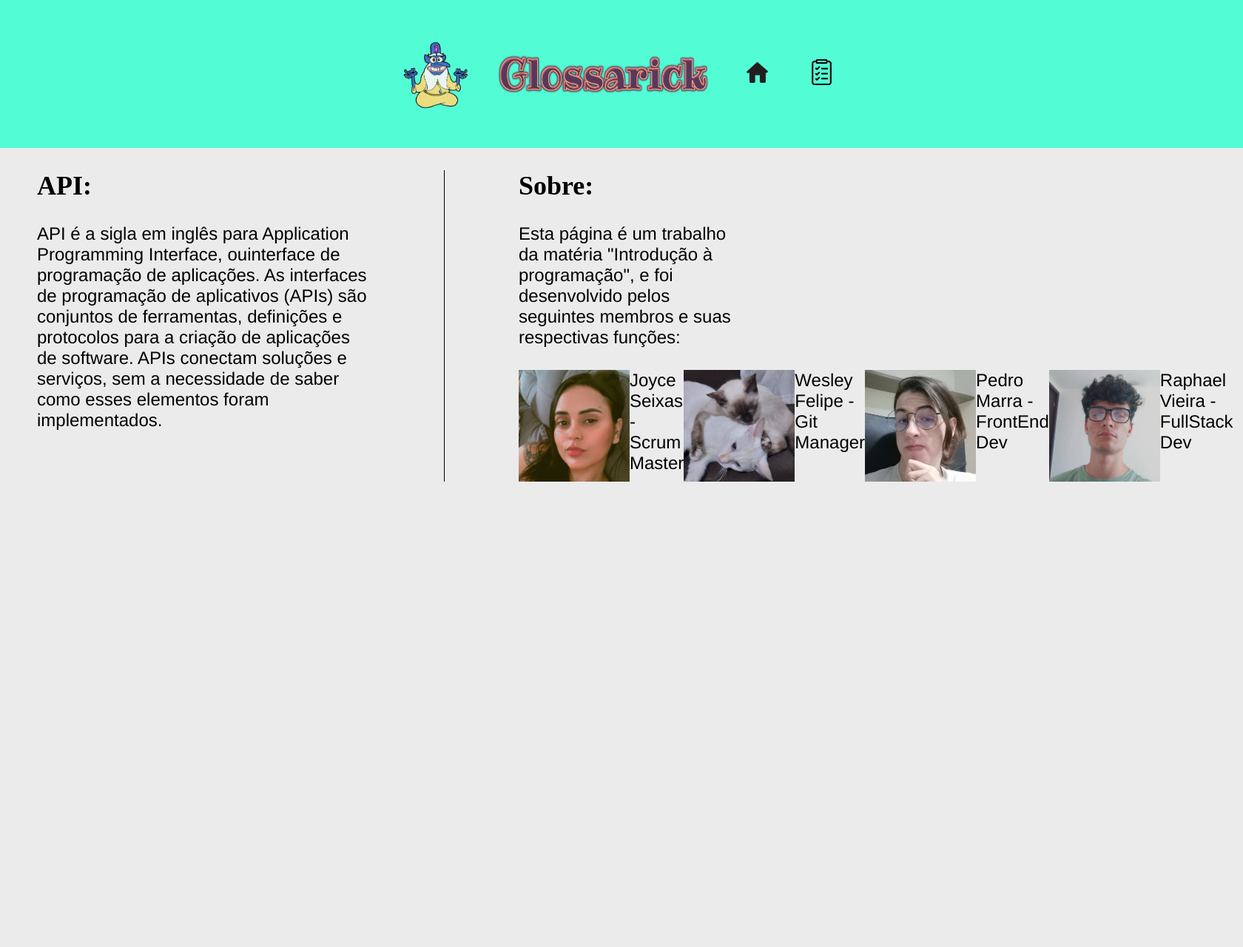
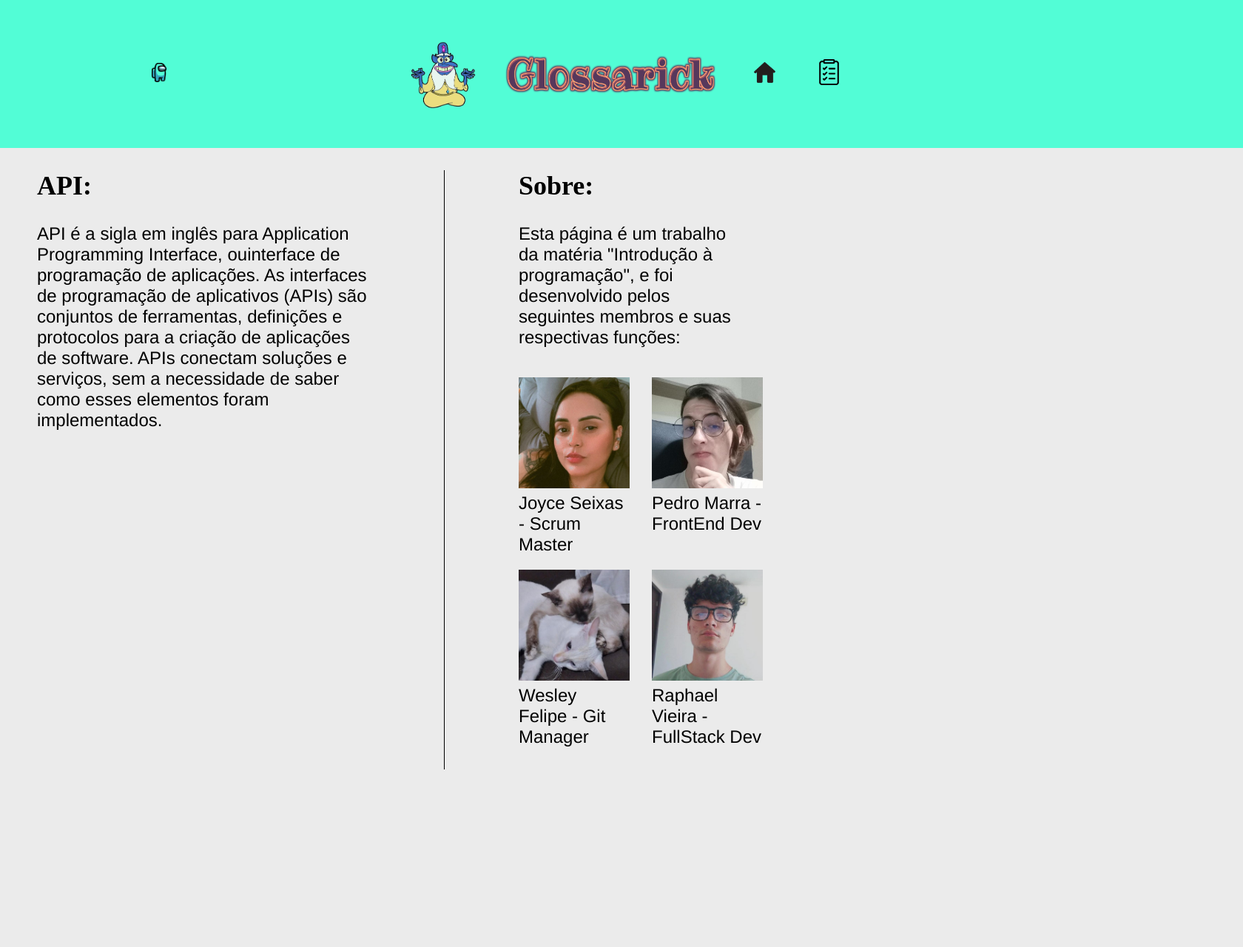
Before and after one commit to mrafaelbatista/uniesp-ip-projeto-flask, a Flask app: page / in a window 1680 px wide. Shown: the top 1280 px of the page at 74% size. Before the commit the page ends 651 px from the top, so only its background shows below. Run offline with Flask 3, Linux system fonts and the light colour scheme; some web fonts are replaced.

Commit message:
Pedro atualização 2

```diff
--- a/static/style.css
+++ b/static/style.css
@@ -15,6 +15,13 @@
     justify-content: center;
     background-color: rgb(82,253,214);
     height: 200px;
+}
+
+.logo {
+    width: 20px;
+
+    position: relative;
+    right: 300px;
 }
 
 .left-side-menu {
@@ -88,10 +95,22 @@
 }
 
 .right-side p {
-    padding-bottom: 30px;
+    padding-bottom: 10px;
 }
 
-.right-side ul {
+ul {
     list-style: none;
     display: flex;
 }
+
+.bloco1, .bloco2 {
+    padding: 30px 30px 30px 0;
+}
+
+.joyceClass, .pedroClass {
+    padding-bottom: 20px;
+}
+
+#Raphael {
+    margin-top: 28px;
+}
--- a/templates/Gerenciador_de_Tarefas.html
+++ b/templates/Gerenciador_de_Tarefas.html
@@ -15,6 +15,9 @@
 
 <body>
 	<header>
+		<div>
+			<img class = "logo" src = "../static/img/amongus.png">
+		</div>
 		<div class = "left-side-menu">
 			<img ID = "icon" src =  "../static/img/GlossarickIcon.png">
 			<img ID = "logo" src = "../static/img/GlossarickLogo.png">
--- a/templates/index.html
+++ b/templates/index.html
@@ -15,6 +15,9 @@
 
 <body>
 	<header>
+		<div>
+			<img class = "logo" src = "../static/img/amongus.png">
+		</div>
 		<div class = "left-side-menu">
 			<img ID = "icon" src =  "../static/img/GlossarickIcon.png">
 			<img ID = "logo" src = "../static/img/GlossarickLogo.png">
@@ -48,10 +51,21 @@
 					pelos seguintes membros e suas respectivas funções:
 					</p>
 					<ul>
-						<img ID = "Joyce" src = "../static/img/Joyce.JPG" width="150px"><li>Joyce Seixas - Scrum Master</li>
-						<img ID = "Wesley" src = "../static/img/fotodowesley.JPG" width="150px"><li>Wesley Felipe - Git Manager</li>
-						<img ID = "Pedro" src = "../static/img/pedro.JPG" width="150px"><li>Pedro Marra - FrontEnd Dev</li>
-						<img ID = "Raphael" src = "../static/img/raphael.JPG" width="150px"><li>Raphael Vieira - FullStack Dev</li>
+						<div class = "bloco1">
+							<img ID = "Joyce" src = "../static/img/Joyce.JPG" width="150px">
+							<li class = "joyceClass">Joyce Seixas - Scrum Master</li>
+
+							<img ID = "Wesley" src = "../static/img/fotodowesley.JPG" width="150px">
+							<li class = "wesleyClass">Wesley Felipe - Git Manager</li>
+						</div>
+
+						<div class = "bloco2">
+							<img ID = "Pedro" src = "../static/img/pedro.JPG" width="150px">
+							<li class = "pedroClass">Pedro Marra - FrontEnd Dev</li>
+
+							<img ID = "Raphael" src = "../static/img/raphael.JPG" width="150px">
+							<li class = "raphaelClass">Raphael Vieira - FullStack Dev</li>
+						</div>
 					</ul>
 				</div>
 			</div>
```
Also changed, not shown: static/img/amongus.png (added).
